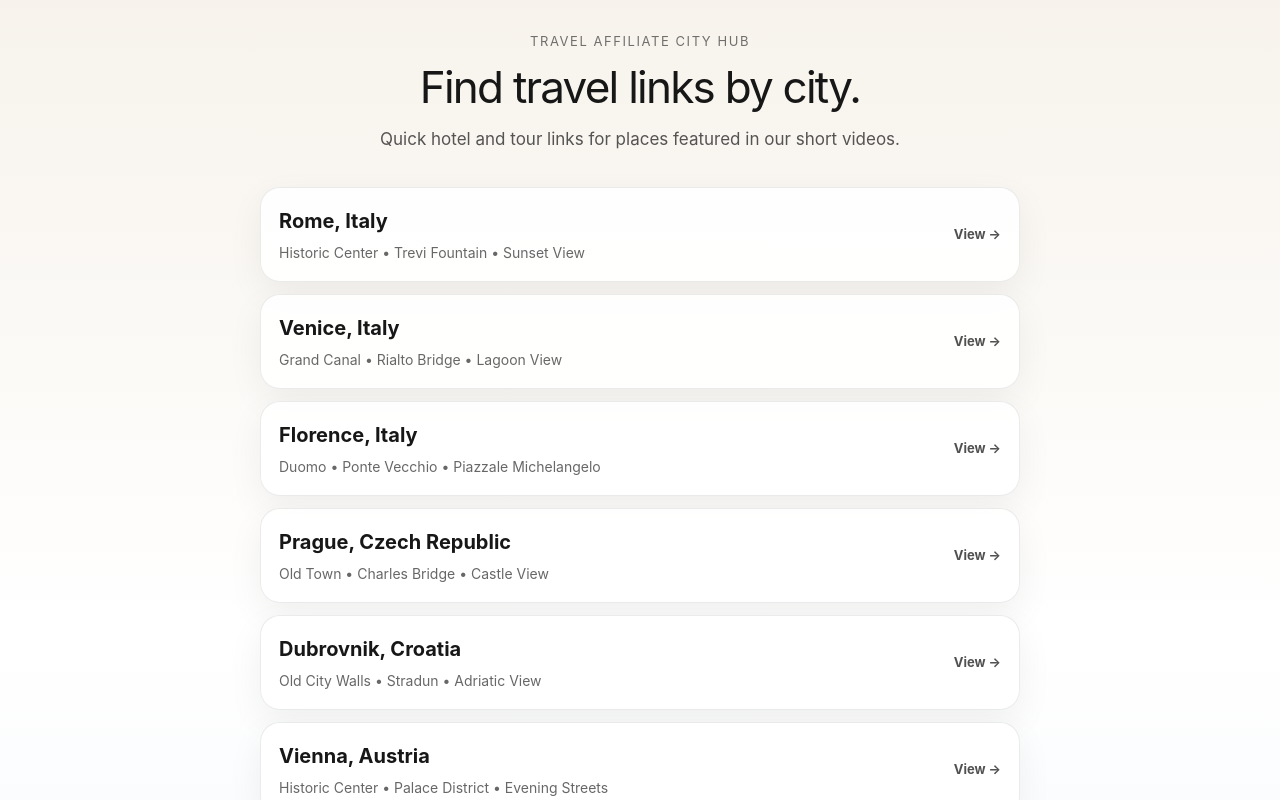
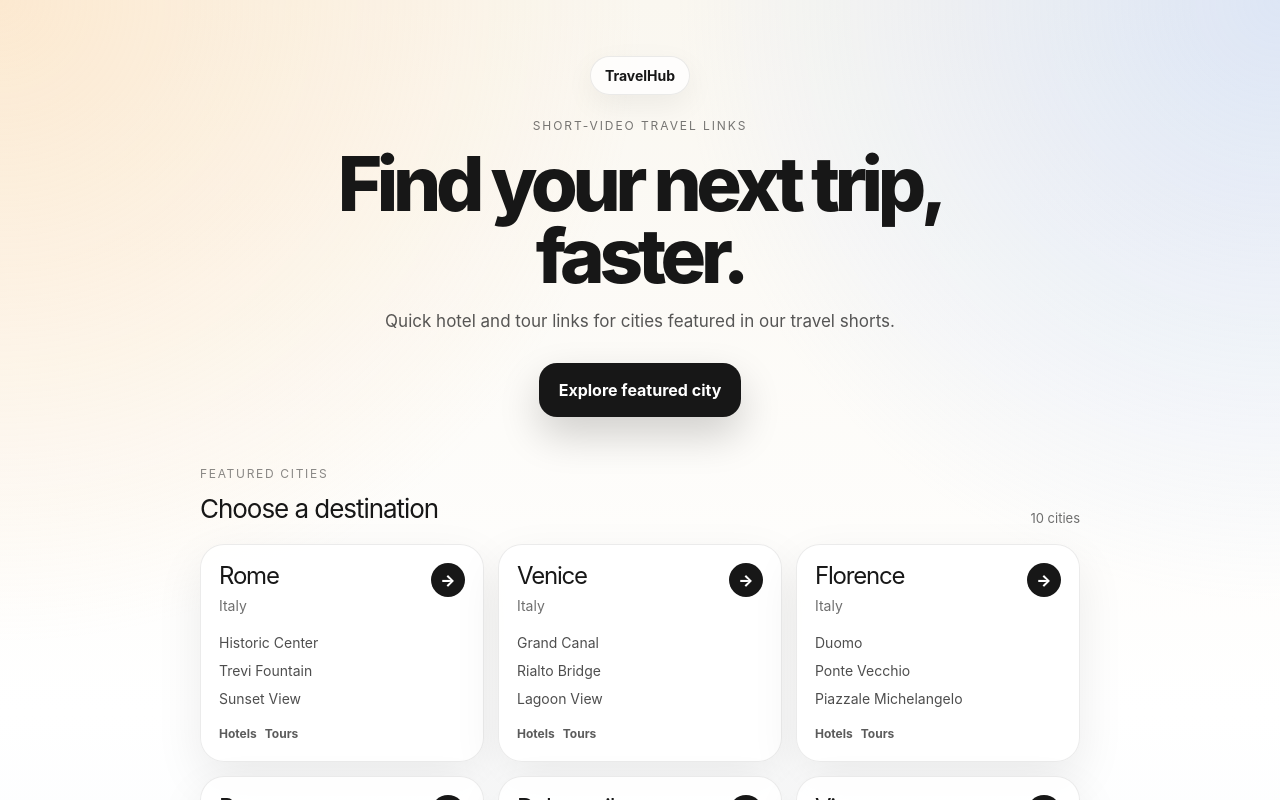
Before and after one commit to kazumophone-arch/travelhub, a Next.js app: page / in a window 1280 px wide. Shown: the top 800 px of the page. Built offline with nearby package versions, Linux system fonts and the light colour scheme.

Commit message:
improve homepage design

```diff
--- a/app/page.tsx
+++ b/app/page.tsx
@@ -5,127 +5,242 @@ export default function Home() {
   const cityList = Object.values(cities);
 
   return (
-    <main
-      style={{
-        minHeight: "100vh",
-        padding: "32px 20px",
-        fontFamily:
-          '-apple-system, BlinkMacSystemFont, "Segoe UI", system-ui, sans-serif',
-        background:
-          "linear-gradient(180deg, #f7f3ec 0%, #ffffff 48%, #eef3f7 100%)",
-        color: "#171717",
-      }}
-    >
-      <section style={{ maxWidth: 760, margin: "0 auto" }}>
-        <div style={{ textAlign: "center", marginBottom: 34 }}>
-          <div
-            style={{
-              fontSize: 13,
-              letterSpacing: "0.12em",
-              textTransform: "uppercase",
-              opacity: 0.6,
-              marginBottom: 12,
-            }}
-          >
-            Travel affiliate city hub
+    <main style={pageStyle}>
+      <section style={heroStyle}>
+        <div style={brandStyle}>TravelHub</div>
+
+        <div style={labelStyle}>Short-video travel links</div>
+
+        <h1 style={titleStyle}>Find your next trip, faster.</h1>
+
+        <p style={subtitleStyle}>
+          Quick hotel and tour links for cities featured in our travel shorts.
+        </p>
+
+        <Link href="/c/rome-it?src=home&v=home_featured" style={heroButtonStyle}>
+          Explore featured city
+        </Link>
+      </section>
+
+      <section style={contentStyle}>
+        <div style={sectionHeaderStyle}>
+          <div>
+            <div style={smallLabelStyle}>Featured cities</div>
+            <h2 style={sectionTitleStyle}>Choose a destination</h2>
           </div>
-
-          <h1
-            style={{
-              fontSize: 44,
-              lineHeight: 1.05,
-              letterSpacing: "-0.04em",
-              margin: "0 0 16px",
-            }}
-          >
-            Find travel links by city.
-          </h1>
-
-          <p
-            style={{
-              fontSize: 17,
-              lineHeight: 1.6,
-              opacity: 0.72,
-              maxWidth: 560,
-              margin: "0 auto",
-            }}
-          >
-            Quick hotel and tour links for places featured in our short videos.
-          </p>
+          <div style={countStyle}>{cityList.length} cities</div>
         </div>
 
-        <section
-          style={{
-            display: "grid",
-            gap: 12,
-          }}
-        >
+        <section style={gridStyle}>
           {cityList.map((city) => (
             <Link
               key={city.slug}
               href={`/c/${city.slug}?src=home&v=home_${city.slug}`}
-              style={{
-                display: "block",
-                padding: "18px 18px",
-                borderRadius: 20,
-                background: "rgba(255, 255, 255, 0.88)",
-                border: "1px solid rgba(0, 0, 0, 0.08)",
-                boxShadow: "0 12px 36px rgba(0, 0, 0, 0.06)",
-                textDecoration: "none",
-                color: "inherit",
-              }}
+              style={cardStyle}
             >
-              <div
-                style={{
-                  display: "flex",
-                  justifyContent: "space-between",
-                  gap: 12,
-                  alignItems: "center",
-                }}
-              >
+              <div style={cardTopStyle}>
                 <div>
-                  <div style={{ fontSize: 20, fontWeight: 750 }}>
-                    {city.city}, {city.country}
-                  </div>
-                  <div
-                    style={{
-                      marginTop: 6,
-                      fontSize: 14,
-                      opacity: 0.65,
-                    }}
-                  >
-                    {city.stops[0]} • {city.stops[1]} • {city.stops[2]}
-                  </div>
+                  <h3 style={cityTitleStyle}>{city.city}</h3>
+                  <p style={countryStyle}>{city.country}</p>
                 </div>
 
-                <div
-                  style={{
-                    fontSize: 13,
-                    fontWeight: 700,
-                    opacity: 0.75,
-                    whiteSpace: "nowrap",
-                  }}
-                >
-                  View →
-                </div>
+                <div style={arrowStyle}>→</div>
+              </div>
+
+              <div style={spotsStyle}>
+                <span>{city.stops[0]}</span>
+                <span>{city.stops[1]}</span>
+                <span>{city.stops[2]}</span>
+              </div>
+
+              <div style={cardFooterStyle}>
+                <span>Hotels</span>
+                <span>Tours</span>
               </div>
             </Link>
           ))}
         </section>
 
-        <p
-          style={{
-            marginTop: 30,
-            fontSize: 12,
-            lineHeight: 1.6,
-            opacity: 0.55,
-            textAlign: "center",
-          }}
-        >
-          Some links may be affiliate links. Original 3D characters •
-          AI-assisted visuals.
+        <p style={disclosureStyle}>
+          Some links may be affiliate links. Original 3D characters • AI-assisted visuals.
         </p>
       </section>
     </main>
   );
 }
+
+const pageStyle: React.CSSProperties = {
+  minHeight: "100vh",
+  fontFamily:
+    '-apple-system, BlinkMacSystemFont, "Segoe UI", system-ui, sans-serif',
+  color: "#171717",
+  background:
+    "radial-gradient(circle at top left, rgba(255, 214, 165, 0.42), transparent 32%), radial-gradient(circle at top right, rgba(166, 197, 255, 0.35), transparent 30%), linear-gradient(180deg, #faf7f0 0%, #ffffff 46%, #eef4f8 100%)",
+};
+
+const heroStyle: React.CSSProperties = {
+  maxWidth: 820,
+  margin: "0 auto",
+  padding: "56px 20px 32px",
+  textAlign: "center",
+};
+
+const brandStyle: React.CSSProperties = {
+  display: "inline-flex",
+  alignItems: "center",
+  justifyContent: "center",
+  padding: "8px 14px",
+  borderRadius: 999,
+  background: "rgba(255, 255, 255, 0.74)",
+  border: "1px solid rgba(0, 0, 0, 0.08)",
+  boxShadow: "0 10px 30px rgba(0, 0, 0, 0.06)",
+  fontSize: 14,
+  fontWeight: 700,
+  marginBottom: 22,
+};
+
+const labelStyle: React.CSSProperties = {
+  fontSize: 12,
+  letterSpacing: "0.16em",
+  textTransform: "uppercase",
+  opacity: 0.58,
+  marginBottom: 12,
+};
+
+const titleStyle: React.CSSProperties = {
+  margin: "0 auto 16px",
+  maxWidth: 680,
+  fontSize: "clamp(42px, 8vw, 76px)",
+  lineHeight: 0.95,
+  letterSpacing: "-0.07em",
+  fontWeight: 800,
+};
+
+const subtitleStyle: React.CSSProperties = {
+  maxWidth: 520,
+  margin: "0 auto 28px",
+  fontSize: 17,
+  lineHeight: 1.65,
+  opacity: 0.72,
+};
+
+const heroButtonStyle: React.CSSProperties = {
+  display: "inline-block",
+  padding: "15px 20px",
+  borderRadius: 18,
+  background: "#171717",
+  color: "#ffffff",
+  textDecoration: "none",
+  fontWeight: 750,
+  boxShadow: "0 18px 40px rgba(0, 0, 0, 0.18)",
+};
+
+const contentStyle: React.CSSProperties = {
+  maxWidth: 920,
+  margin: "0 auto",
+  padding: "16px 20px 46px",
+};
+
+const sectionHeaderStyle: React.CSSProperties = {
+  display: "flex",
+  justifyContent: "space-between",
+  gap: 18,
+  alignItems: "end",
+  marginBottom: 16,
+};
+
+const smallLabelStyle: React.CSSProperties = {
+  fontSize: 12,
+  letterSpacing: "0.14em",
+  textTransform: "uppercase",
+  opacity: 0.5,
+  marginBottom: 6,
+};
+
+const sectionTitleStyle: React.CSSProperties = {
+  margin: 0,
+  fontSize: 26,
+  letterSpacing: "-0.04em",
+};
+
+const countStyle: React.CSSProperties = {
+  fontSize: 13,
+  opacity: 0.62,
+  whiteSpace: "nowrap",
+};
+
+const gridStyle: React.CSSProperties = {
+  display: "grid",
+  gridTemplateColumns: "repeat(auto-fit, minmax(240px, 1fr))",
+  gap: 14,
+};
+
+const cardStyle: React.CSSProperties = {
+  display: "block",
+  padding: 18,
+  borderRadius: 24,
+  background: "rgba(255, 255, 255, 0.84)",
+  border: "1px solid rgba(0, 0, 0, 0.08)",
+  boxShadow: "0 18px 48px rgba(0, 0, 0, 0.08)",
+  color: "inherit",
+  textDecoration: "none",
+};
+
+const cardTopStyle: React.CSSProperties = {
+  display: "flex",
+  justifyContent: "space-between",
+  gap: 14,
+  alignItems: "flex-start",
+  marginBottom: 16,
+};
+
+const cityTitleStyle: React.CSSProperties = {
+  margin: 0,
+  fontSize: 24,
+  lineHeight: 1.05,
+  letterSpacing: "-0.05em",
+};
+
+const countryStyle: React.CSSProperties = {
+  margin: "6px 0 0",
+  fontSize: 14,
+  opacity: 0.62,
+};
+
+const arrowStyle: React.CSSProperties = {
+  width: 34,
+  height: 34,
+  display: "grid",
+  placeItems: "center",
+  borderRadius: "50%",
+  background: "#171717",
+  color: "#ffffff",
+  fontWeight: 800,
+  flexShrink: 0,
+};
+
+const spotsStyle: React.CSSProperties = {
+  display: "grid",
+  gap: 7,
+  fontSize: 14,
+  opacity: 0.76,
+  marginBottom: 16,
+};
+
+const cardFooterStyle: React.CSSProperties = {
+  display: "flex",
+  gap: 8,
+  flexWrap: "wrap",
+  fontSize: 12,
+  fontWeight: 700,
+  opacity: 0.7,
+};
+
+const disclosureStyle: React.CSSProperties = {
+  margin: "30px auto 0",
+  maxWidth: 520,
+  textAlign: "center",
+  fontSize: 12,
+  lineHeight: 1.6,
+  opacity: 0.52,
+};
```
